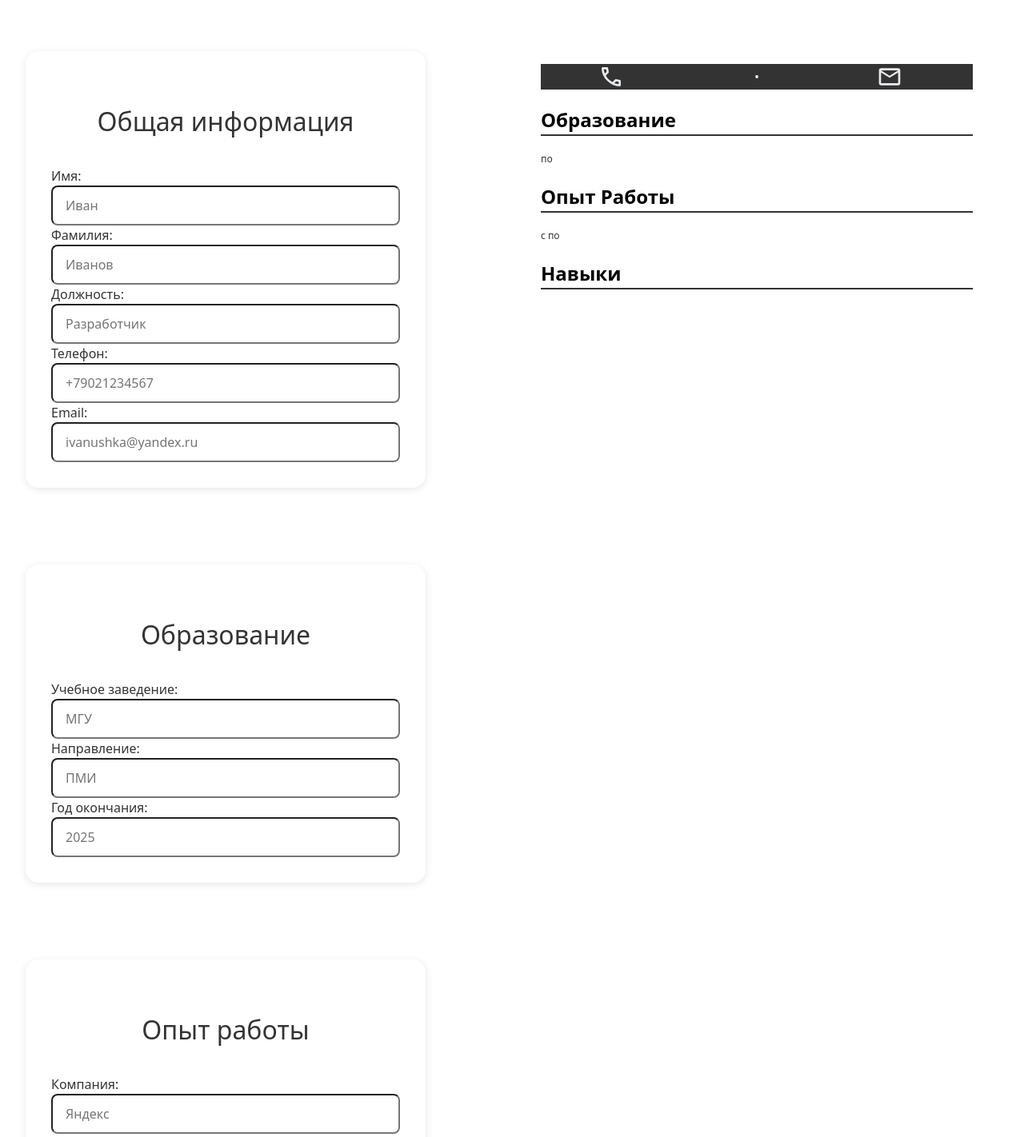
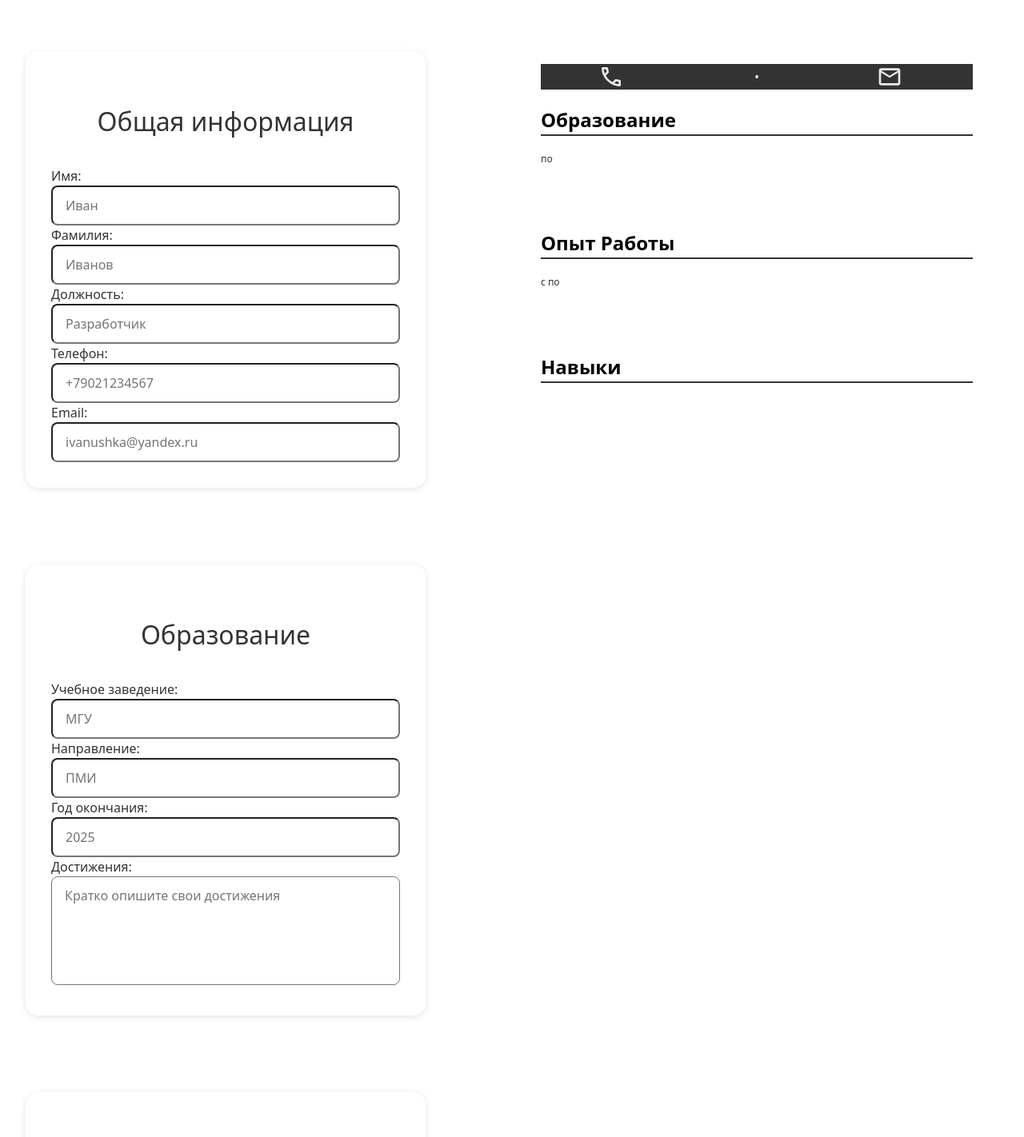
Before and after one commit to Alexandra-Vikhareva/CV_App, a React app: page / in a window 1280 px wide. Shown: the top 1422 px of the page at 80% size. Built offline with nearby package versions, Linux system fonts and the light colour scheme; the HTML template or start-up script is replaced by a standard one.

Commit message:
Добавлено описание Работы и Учёбы

```diff
--- a/src/App.css
+++ b/src/App.css
@@ -27,9 +27,11 @@
 #resume {
   min-width: 450px;
   aspect-ratio: 21/29.7;
+  box-sizing: border-box;
   background-color: white;
   color: black;
-  padding: 2rem;
+  padding: 1.5rem 2rem;
+  overflow: hidden;
 }
 
 #resume p{
@@ -38,15 +40,15 @@
 
 #resume .name,
 #resume .secondName {
-  font-size: 2rem;
+  font-size: 1.75em;
   margin: 0;
   font-weight: 700;
 }
 
 #resume .position {
   text-align: center;
-  font-size: 1.5rem;
-  margin: 1rem;
+  font-size: 1.5em;
+  margin: 1em;
   color: #333;
 }
 
@@ -61,7 +63,7 @@
 #resume .contacts div {
   text-align: center;
   display: flex;
-  gap: 1rem;
+  gap: 1em;
 }
 
 #resume .contacts img {
@@ -69,7 +71,7 @@
 }
 
 #resume .contacts p {
-  margin: 0.25rem;
+  margin: 0.25em;
 }
 
 #resume h2 {
@@ -77,12 +79,12 @@
 }
 
 #resume .organization {
-  font-size: 1.5rem;
+  font-size: 1.5em;
   font-weight: 600;
 }
 
 #resume .date {
-  font-size: 0.75rem;
+  font-size: 0.75em;
   color: #333;
 }
 
@@ -93,6 +95,21 @@
   resize: none;
   width: 90%;
   overflow: hidden;
+  line-height: 1;
+}
+
+#resume .container{
+  display: flex;
+  gap: 1em;
+}
+
+#resume .container .description{
+  flex-basis: 60%;
+  box-sizing: border-box;
+}
+
+#resume .container .info{
+  flex: 1;
 }
 
 div .form {
@@ -119,6 +136,7 @@ div .form {
   transition: all 0.3s ease;
   box-sizing: border-box;
   font-family: inherit;
+  resize: none;
 }
 
 .form input:focus,
--- a/src/components/Education.jsx
+++ b/src/components/Education.jsx
@@ -23,6 +23,15 @@ export function Education({onInputChange}) {
                 id="graduationYear"
                 placeholder="2025"
                 onChange={(e) => onInputChange('graduationYear', e.target.value)}/>
+
+                <label htmlFor="achivements">Достижения: </label>
+                <textarea name="achivements"
+                id="achivements"
+                placeholder="Кратко опишите свои достижения"
+                maxLength={250}
+                rows={5}
+                onChange={(e) => onInputChange('achivements', e.target.value)}>
+                </textarea>
             </form>
         </div>
     )
--- a/src/components/Resume.jsx
+++ b/src/components/Resume.jsx
@@ -21,31 +21,52 @@ export function Resume({props}) {
 
             <div className="education">
                 <h2>Образование</h2>
-                <div>
+                <div className="container">
+                    <div className="info">
                         <p className="organization">{props.educationInfo.university}</p>
                         <p className="specialization">{props.educationInfo.specialization}</p>
                         <p className="date">{'по ' + props.educationInfo.graduationYear}</p>
+                    </div>
+                    <div className="description">
+                        <textarea name="achivements"
+                        id="achivements"
+                        disabled
+                        spellcheck
+                        rows={5}
+                        value={props.educationInfo.achivements}>
+                        </textarea>
+                    </div>
                 </div>
             </div>
 
             <div className="workExperience">
                 <h2>Опыт Работы</h2>
-                <div>
+                <div className="container">
+                    <div className="info">
                         <p className="organization">{props.workExperienceInfo.company}</p>
                         <p className="specialization">{props.workExperienceInfo.position}</p>
                         <p className="date">{'c ' + props.workExperienceInfo.startDate + ' ' +
                                             'по ' + props.workExperienceInfo.endDate}</p>
                     </div>
+                    <div className="description">
+                        <textarea name="responsibilities"
+                        id="responsibilities"
+                        disabled
+                        spellcheck
+                        rows={5}
+                        value={props.workExperienceInfo.responsibilities}>
+                        </textarea>
+                    </div>
+                </div>
             </div>
 
             <div className="skills">
                 <h2>Навыки</h2>
-                <textarea
-                name="skills"
+                <textarea name="skills"
                 id="skills"
                 disabled
                 spellcheck
-                rows={10}
+                rows={5}
                 value={props.skills}>
 
                 </textarea>
--- a/src/components/WorkExperience.jsx
+++ b/src/components/WorkExperience.jsx
@@ -28,6 +28,15 @@ export function WorkExperience({onInputChange}) {
                 name="endDate"
                 id="endDate"
                 onChange={(e) => onInputChange('endDate', e.target.value)}/>
+
+                <label htmlFor="responsibilities">Ключевые Обязанности: </label>
+                <textarea name="responsibilities"
+                id="responsibilities"
+                placeholder="Кратко опишите свои основные обязанности"
+                maxLength={250}
+                rows={5}
+                onChange={(e) => onInputChange('responsibilities', e.target.value)}>
+                </textarea>
             </form>
         </div>
     )
```
Lines whose indentation alone changed are shown as unchanged.
